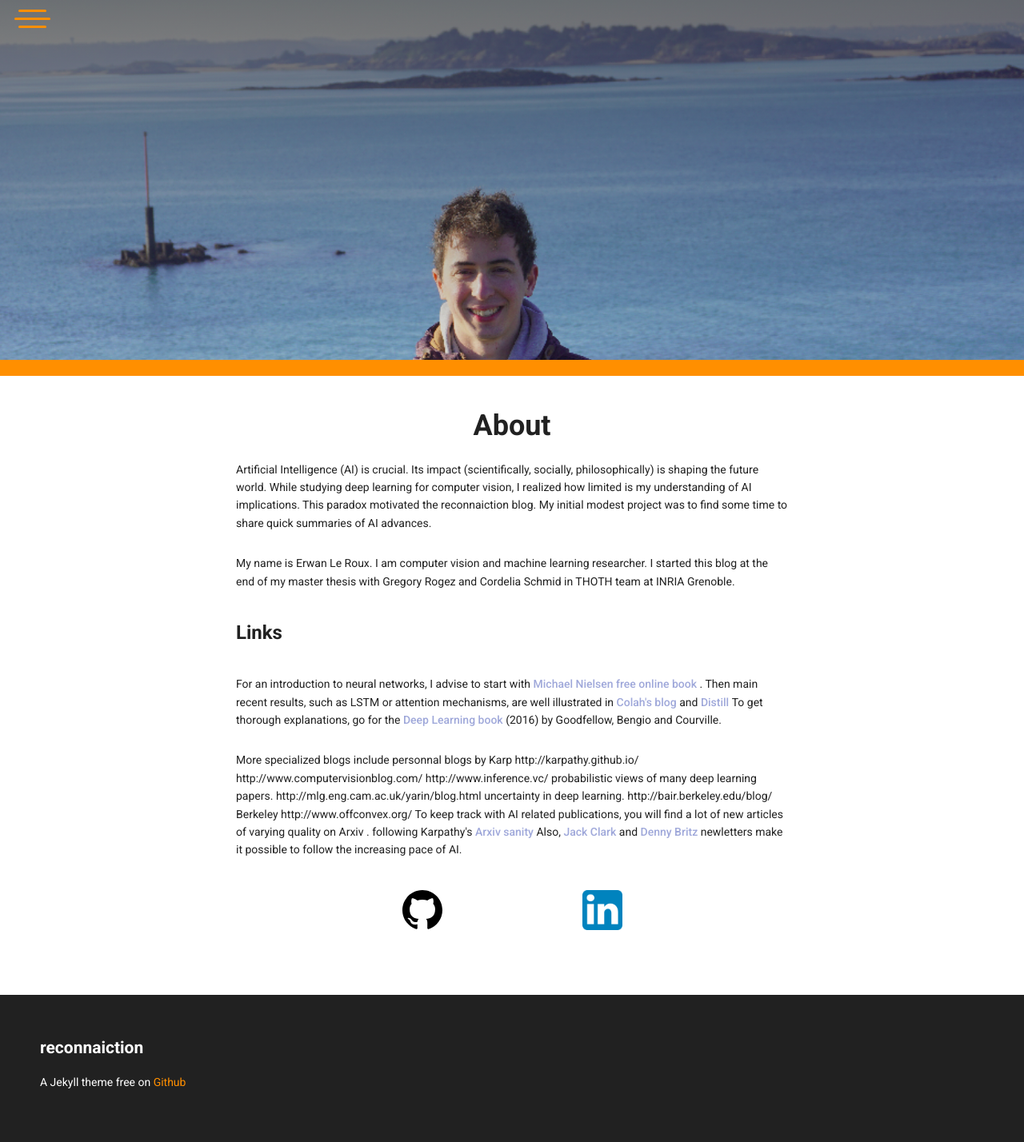
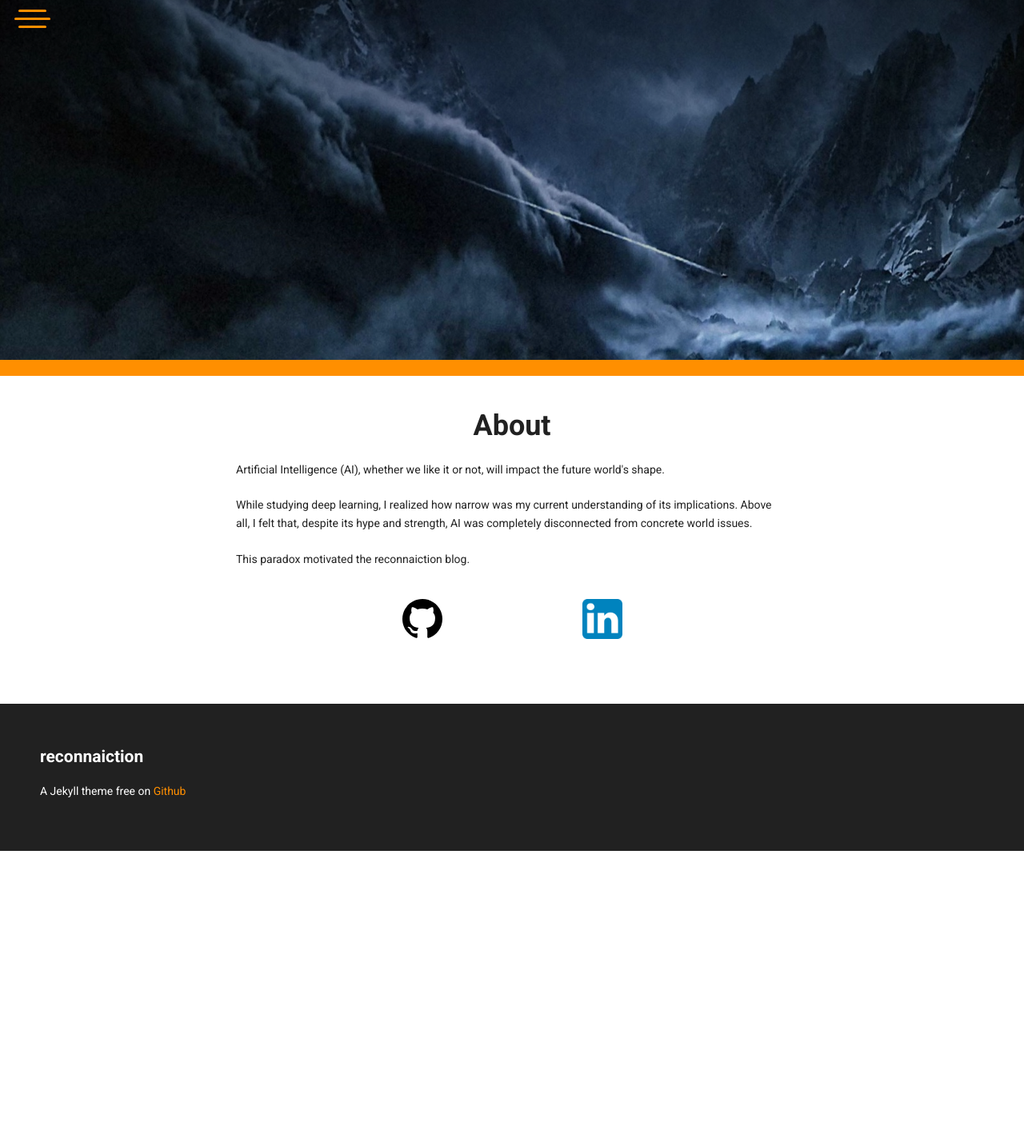
Before and after one commit to erwanlrx/erwanlrx.github.io, a Jekyll site: the page built from about.html, in a window 1280 px wide. Shown: the whole page at 80% size. Built offline with Jekyll 4.4.1, drawn with Linux system fonts in a browser that asks for light colours; nearby versions of some CDN libraries; after the commit the page ends 1064 px from its top, so only the background shows below that.

Commit message:
initial post

```diff
--- a/_config.yml
+++ b/_config.yml
@@ -4,8 +4,8 @@ exclude: ["node_modules", "gulpfile.js", "package.json"]
 
 # Jekyll Defaults
 title: reconnaiction
-email: your-email@domain.com
-description: A small and simple site I made to test out Jekyll. Watch out! I'm going to make a material design theme next!
+email: erwan.le.roux7@gmail.com
+description: Personnal blog
 baseurl: "" # the subpath of your site, e.g. /blog
 
 # Where can people find your site?
--- a/_includes/nav.html
+++ b/_includes/nav.html
@@ -1,12 +1,13 @@
 <div id="menu" class="slideout-menu slideout-closed"><div class="flexbox">
-<nav><h4>Pages</h4><a href="{{ site.url }}">Home</a><a href="{{ site.url }}/about.html">About</a>
+<nav><h4>Pages</h4>
+<a href="{{ site.url }}">Home</a>
+<a href="{{ site.url }}/about.html">About</a>
 <a href="files/resume.pdf">CV</a>
 <a href="{{ site.url }}/archive.html">Archive</a>
 <h4>Categories</h4>
 <a href="{{ site.url }}/categories/science.html">Artificial Science</a>
 <a href="{{ site.url }}/categories/society.html">Artificial Society</a>
-<a href="{{ site.url }}/categories/speculation.html">Artificial Speculation</a>
 </nav>
 <div class="details">
-<b>{{site.title}}</b><p>Notes on artificial intelligence</p><p>
+<b>{{site.title}}</b><p>Reconnecting AI</p><p>
 A Jekyll theme free on <a href="http://jekyllthemes.org/themes/artist-theme/">Github</a></p></div></div></div>
--- a/_layouts/categories.html
+++ b/_layouts/categories.html
@@ -2,7 +2,7 @@
 layout: default
 ---
 
-<div class="xs-12 imgBack textCenter vertCenter banner" style='background-image: linear-gradient( rgba(0, 0, 0, 0.5), rgba(0, 0, 0, 0.1) ), url({{ site.url }}/assets/img/{{ page.thumbnail }}); height: 200px;'>
+<div class="xs-12 imgBack textCenter vertCenter banner" style='background-image: linear-gradient( rgba(0, 0, 0, 0.5), rgba(0, 0, 0, 0.1) ), url({{ site.url }}/assets/img/{{ page.thumbnail }})'>
   <div>
     <a class='caps post-title' href='{{ post.url }}'>{{ page.title }}</a>
   </div>
--- a/about.html
+++ b/about.html
@@ -2,11 +2,6 @@
 layout: default
 title: About
 ---
-
-<!-- I prefer to write in Jade. If you don't, feel free to just write in Vanilla HTML and remove the following liquid tag ... -->
-
-
-<!-- ... and write that Vanilla HTML right here. -->
 
 
 <div class='xs-12 topBar hidden'>
@@ -15,7 +10,7 @@ title: About
 
 <div class="tall xs-12 imgBack textCenter vertCenter banner"
 style='background-image: linear-gradient( rgba(0, 0, 0, 0.5), rgba(0, 0, 0, 0.1) ),
-url({{ site.url }}/assets/img/try2.png)'></div>
+url({{ site.url }}/assets/img/montagnes_hallucinées.jpg)'></div>
 
 <div class='divider xs-12 topBarTrigger'></div>
 
@@ -24,51 +19,12 @@ url({{ site.url }}/assets/img/try2.png)'></div>
   <!-- Tell people something unique about you... -->
   <h1 class='textCenter'>About</h1>
 
-  <p>Artificial Intelligence (AI) is crucial. Its impact  (scientifically, socially, philosophically) is shaping the future world.
-   While studying deep learning for computer vision, I realized how limited is my understanding of AI implications.
-   This paradox motivated the reconnaiction blog. My initial modest project was to find some time to share quick summaries of AI advances.  </p>
+  <p>Artificial Intelligence (AI), whether we like it or not, will impact the future world's shape. <br/> <br/>
 
+   While studying deep learning, I realized how narrow was my current understanding of its implications.
+   Above all, I felt that, despite its hype and strength, AI was completely disconnected from concrete world issues. <br/> <br/>
 
-  <p>My name is Erwan Le Roux. I am computer vision and machine learning researcher.
-  I started this blog at the end of my master thesis with Gregory Rogez and Cordelia Schmid in THOTH team at INRIA Grenoble. </p>
-
-  <h2> Links </h2>
-  <p> For an introduction to neural networks, I advise to start with
-  <a href="http://neuralnetworksanddeeplearning.com/"> Michael Nielsen free online book </a>.
-  Then main recent results, such as LSTM or attention mechanisms,
-  are well illustrated in <a href="http://colah.github.io/"> Colah's blog </a> and  <a href="http://distill.pub/"> Distill </a>
-  To get thorough explanations, go for the
-  <a href="http://www.deeplearningbook.org/"> Deep Learning book </a>  (2016) by Goodfellow, Bengio and Courville. </p>
-
-  <p> More specialized blogs include
-  personnal blogs by Karp
-
-    http://karpathy.github.io/
-
-  http://www.computervisionblog.com/
-
-    http://www.inference.vc/ probabilistic views of many deep learning papers.
-
-      http://mlg.eng.cam.ac.uk/yarin/blog.html uncertainty in deep learning.
-
-  http://bair.berkeley.edu/blog/ Berkeley
-
-  http://www.offconvex.org/
-
-
-
-
-
-  To keep track with AI related publications, you will find a lot of new articles
-  of varying quality on Arxiv .
-
-	following Karpathy's <a href="https://jack-clark.net/import-ai/"> Arxiv sanity </a>
-
-   Also,   <a href="https://jack-clark.net/import-ai/"> Jack Clark</a>
-  and <a href="https://www.getrevue.co/profile/wildml"> Denny Britz </a>
-  newletters make it possible to follow the increasing pace of AI.
-
-  </p>
+   This paradox motivated the reconnaiction blog.  </p>
 
 
   <div class='flexbox-contain this justify-around icon-container'>
--- a/categories/science.html
+++ b/categories/science.html
@@ -1,7 +1,7 @@
 ---
 layout: categories
 title: Artificial Science
-thumbnail: breakfast-orange-lemon-oranges-large.jpg
+thumbnail: sciences.jpg
 ---
 
 <!-- **User Input** Adjust the category filter by changing `site.categories.[thisValue]` -->
--- a/categories/society.html
+++ b/categories/society.html
@@ -1,7 +1,7 @@
 ---
 layout: categories
-title: Category
-thumbnail: breakfast-orange-lemon-oranges-large.jpg
+title: Society
+thumbnail: society.jpg
 ---
 
 <!-- **User Input** Adjust the category filter by changing `site.categories.[thisValue]` -->
```
Also changed, not shown: _posts/2017-01-31-learning-different-tasks.markdown (deleted, +0 -49 lines), _posts/2018-05-10-deep_learning_starting_pointers.markdown (added, +31 -0 lines), _posts/2028-01-31-learning-different-tasks.markdown (added, +49 -0 lines), categories/speculation.html (deleted, +0 -13 lines), assets/img/montagnes_hallucinées.jpg (added), assets/img/science.jpg (added), assets/img/society.jpg, assets/img/try1.png (deleted), assets/img/try2.png (deleted), 1 other file.
